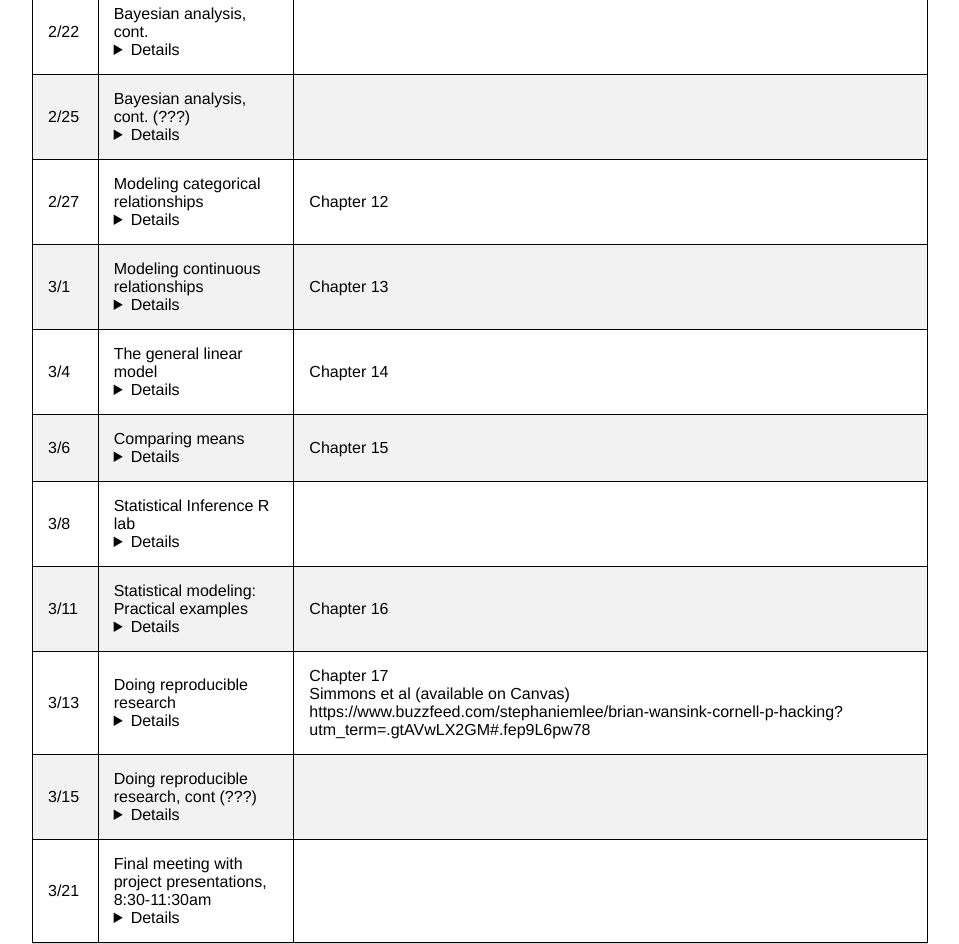
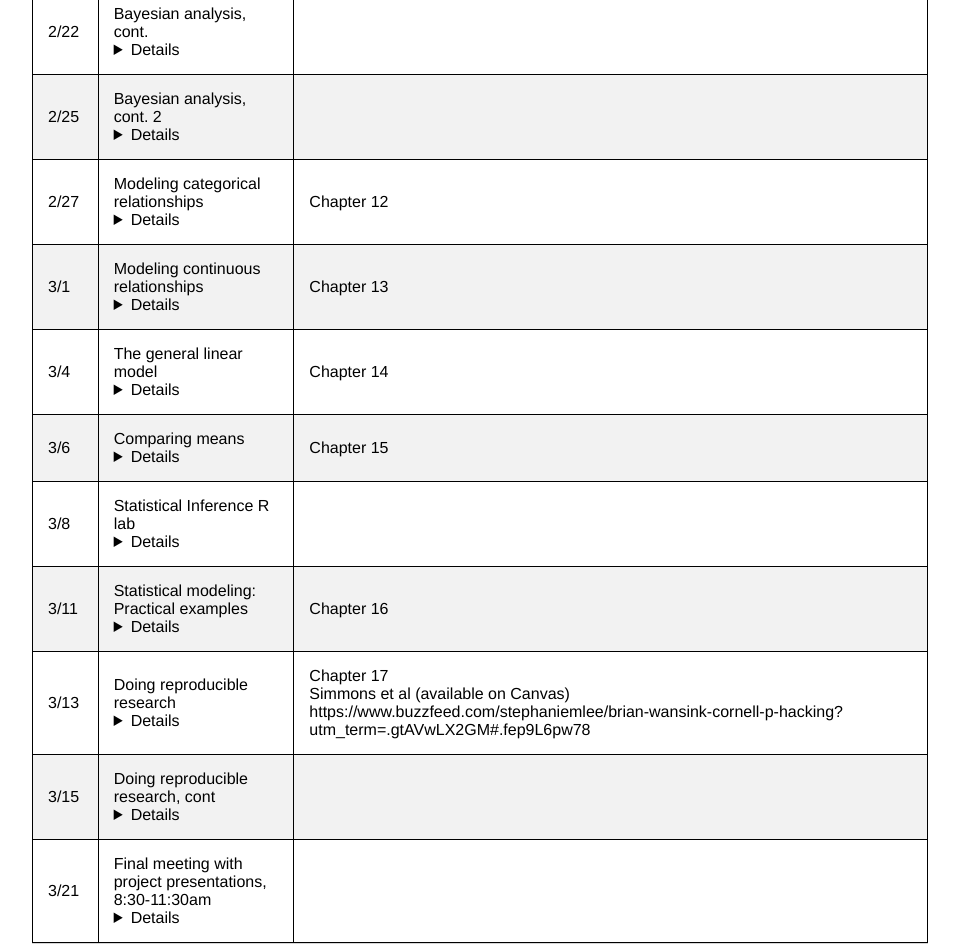
Before and after one commit to stats60/stats60.github.io, a Jekyll site: the page built from syllabus/index.md, in a window 1280 px wide and 1400 px high, scrolled down 1372 px. Shown: the part 360-1304 px from the top of the window, without its empty margins (160-1119 px from the left). Built offline with Jekyll 4.4.1, drawn with Linux system fonts in a browser that asks for light colours; our own code applies the rules of GitHub Pages for plain Markdown files; some of the changed text lies outside the part shown.

Commit message:
autoupdate

```diff
--- a/syllabus/index.md
+++ b/syllabus/index.md
@@ -15,7 +15,7 @@ Detailed version of the full syllabus is available [here](../full_syllabus)
 | 1/11|R Lab: Basics<details><br>Learning Objectives:<br><br>After this lecture, you should be able to:<br>* Interact with an RMarkdown notebook in RStudio<br>* Describe the difference between a variable and a function<br>* Create a vector, matrix, or data frame and access its elements<br>* Load a data file into a data frame and plots its contents<br><br>Links:<br><br>* For additional practice with R, check out the free courses provided by [Datacamp](http://www.datacamp.com).  In particular, their [Introduction to R](https://www.datacamp.com/courses/free-introduction-to-r) provides a nice basic overview of working in R.<br><br></details>|Install RStudio ([instructions](https://psych10.github.io/sessions/03/))<br>Complete chapters 1-4 of the CodeSchool TryR tutorial (http://tryr.codeschool.com/)|
 | 1/14|Probability<details><br>Learning Objectives:<br><br>After this lecture, you should be able to:<br>* Describe the sample space for a selected random experiment.<br>* Compute relative frequency and empirical probability for a given set of events<br>* Compute probabilities of single events, complementary events, and the unions and intersections of collections of events.<br>* Describe the law of large numbers.<br><br>Links:<br><br>* [R notebook for lecture](https://rawgit.com/psych10/psych10/master/notebooks/Session09-Probability1/Session09-Probability1.html)<br><br></details>|Chapter 3|
 | 1/16|Probability, cont.<details><br>Learning Objectives:<br><br>After this lecture, you should be able to:<br>* Describe the difference between a probability and a conditional probability<br>* Describe the concept of statistical independence<br>* Use Bayes’ theorem to compute the inverse conditional probability.<br><br></details>|Chapter 3, continued|
-| 1/18|Probability, cont (???)<details></details>|
+| 1/18|Probability, cont 2<details></details>|
 | 1/21|R lab: probability<details><br>Learning Objectives:<br><br>After this lecture, you should be able to:<br>* Compute probabilities of combinations of events<br>* Compute an empirical probability distribution<br>* Describe the different functions available for the normal distribution, and their usage<br><br></details>|http://www.cyclismo.org/tutorial/R/probability.html|
 | 1/23|Summarizing data<details><br>Learning Objectives:<br><br>After this lecture, you should be able to:<br>* Compute absolute, relative, and cumulative frequency distributions for a given dataset<br>* Generate a graphical representation of frequency distributions<br>* Describe the difference between a normal and a long-tailed distribution, and describe the situations that give rise to each<br><br>Links:<br><br>* [R Notebook for lecture](https://rawgit.com/psych10/psych10/master/notebooks/Session04-SummarizingData/Session04-SummarizingData.html)<br>* [Social network data](https://snap.stanford.edu/data/egonets-Facebook.html)<br><br></details>|Chapter 4|
 | 1/25|Fitting models (central tendency)<details><br>Learning Objectives:<br><br>After this lecture, you should be able to:<br>* Describe the basic equation for statistical models (outcome=model + error)<br>* Describe different measures of central tendency and dispersion, how they are computed, and how to determine which is most appropriate in any given circumstance.<br><br>Links:<br><br>* [R Notebook for lecture](https://rawgit.com/psych10/psych10/master/notebooks/Session05-FittingModels/Session05-FittingModels.html)<br><br></details>|Chapter 5|
@@ -31,7 +31,7 @@ Detailed version of the full syllabus is available [here](../full_syllabus)
 | 2/18|Confidence intervals and effect sizes<details><br>Learning Objectives:<br><br>After this lecture, you should be able to:<br>* Describe the proper interpretation of a confidence interval, and compute a confidence interval for the mean of a given dataset.<br>* Define the concept of effect size, and compute the effect size for a given test.<br><br></details>|Chapter 10|
 | 2/20|Bayesian analysis<details><br>Learning Objectives:<br><br>After this lecture, you should be able to:<br><br></details>|Chapter 11<br>https://www.youtube.com/watch?v=BcvLAw-JRss|
 | 2/22|Bayesian analysis, cont.<details><br>Learning Objectives:<br><br>After this lecture, you should be able to:<br><br></details>||
-| 2/25|Bayesian analysis, cont. (???)<details></details>|
+| 2/25|Bayesian analysis, cont. 2<details></details>|
 | 2/27|Modeling categorical relationships<details><br>Learning Objectives:<br><br>After this lecture, you should be able to:<br>* Describe the concept of a contingency table for categorical data.<br>* Describe the concept of the chi-squared test for association and compute it for a given contingency table.<br><br></details>|Chapter 12|
 | 3/1|Modeling continuous relationships<details><br>Learning Objectives:<br><br>After this lecture, you should be able to:<br>* Describe the concept of the correlation coefficient and its interpretation and compute it for a bivariate dataset<br>* Describe the potential causal influences that can give rise to a correlation.<br><br>Links:<br><br>* [Spurious Correlations](http://www.tylervigen.com/spurious-correlations)<br><br></details>|Chapter 13|
 | 3/4|The general linear model<details><br>Learning Objectives:<br><br>After this lecture, you should be able to:<br>* Describe the concept of linear regression and apply it to a bivariate dataset<br>* Describe the concept of the general linear model and provide examples of its application<br><br></details>|Chapter 14|
@@ -39,5 +39,5 @@ Detailed version of the full syllabus is available [here](../full_syllabus)
 | 3/8|Statistical Inference R lab<details><br>Learning Objectives:<br><br>After this lecture, you should be able to:<br>* Demonstrate the ability to apply statistical models to real data in R<br><br></details>||
 | 3/11|Statistical modeling: Practical examples<details><br>Learning Objectives:<br><br>After this lecture, you should be able to:<br>* Describe how to determine what kind of model to apply to a dataset<br><br></details>|Chapter 16|
 | 3/13|Doing reproducible research<details><br>Learning Objectives:<br><br>After this lecture, you should be able to:<br>* Describe the concept of P-hacking and its effects on scientific practice<br>* Describe the concept of positive predictive value and its relation to statstical power<br><br>Links:<br><br>* [Fivethirtyeight P-hacking demo](https://projects.fivethirtyeight.com/p-hacking/)<br><br></details>|Chapter 17<br>Simmons et al (available on Canvas)<br>https://www.buzzfeed.com/stephaniemlee/brian-wansink-cornell-p-hacking?utm_term=.gtAVwLX2GM#.fep9L6pw78|
-| 3/15|Doing reproducible research, cont (???)<details></details>|
+| 3/15|Doing reproducible research, cont<details></details>|
 | 3/21|Final meeting with project presentations, 8:30-11:30am <details></details>|
```
Also changed, not shown: full_syllabus/index.md (+3 -3 lines).
